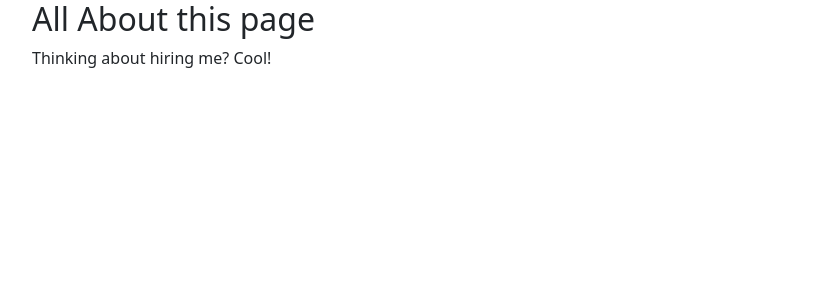
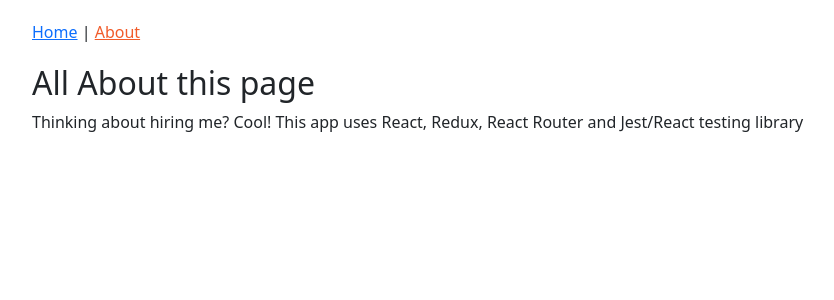
Before and after one commit to seanclaybaugh/react-redux-router-practiceapp, a React app: page /about in a window 1280 px wide. Shown: the top 300 px of the page, without its empty margins (195-1029 px from the left). Built offline with nearby package versions, Linux system fonts and the light colour scheme.

Commit message:
added navbar

```diff
--- a/src/components/App.js
+++ b/src/components/App.js
@@ -2,10 +2,12 @@
 import {Route} from 'react-router-dom';
 import HomePage from './home/HomePage';
 import AboutPage from './about/AboutPage';
+import Header from './common/Header';
 
 function App() {
   return (
     <div className="container-fluid">
+      <Header />
       <Route exact path="/" component={HomePage} />
       <Route path="/about" component={AboutPage} />
     </div>
--- a/src/components/about/AboutPage.js
+++ b/src/components/about/AboutPage.js
@@ -4,7 +4,7 @@
   <div>
     <h2>All About this page</h2>
     <p>
-      Thinking about hiring me? Cool!
+      Thinking about hiring me? Cool! This app uses React, Redux, React Router and Jest/React testing library
     </p>
   </div>
 );
--- /dev/null
+++ b/src/components/common/Header.js
@@ -0,0 +1,16 @@
+import React from 'react';
+import { NavLink } from 'react-router-dom';
+
+const Header = () => {
+  const activeStyle = { color: '#F15B2A' };
+
+  return (
+    <nav>
+      <NavLink to="/" activeStyle={activeStyle} exact>Home</NavLink> {" | "}
+      <NavLink to="/about" activeStyle={activeStyle}>
+        About
+      </NavLink>
+    </nav>
+  )
+}
+export default Header;
```
